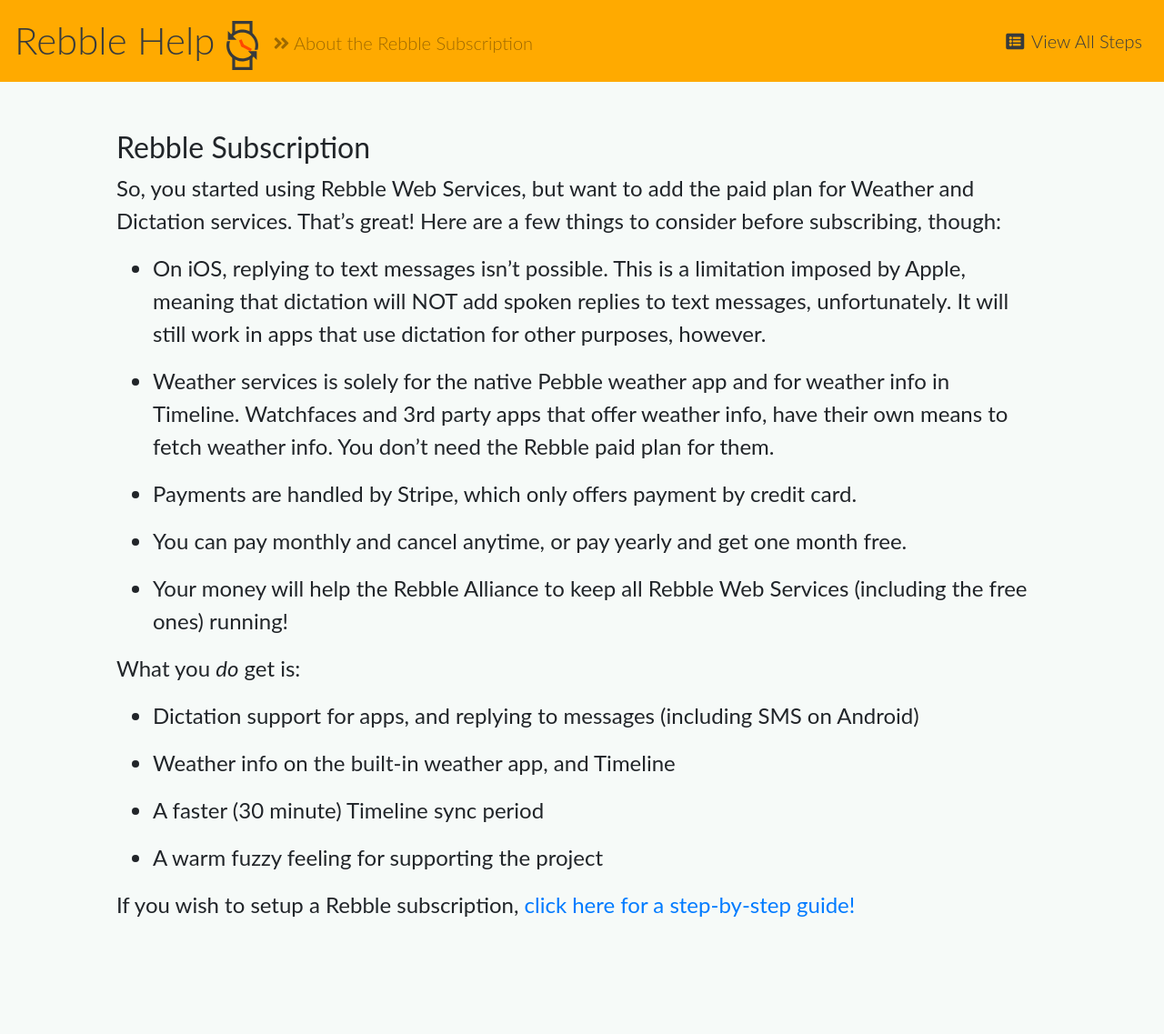
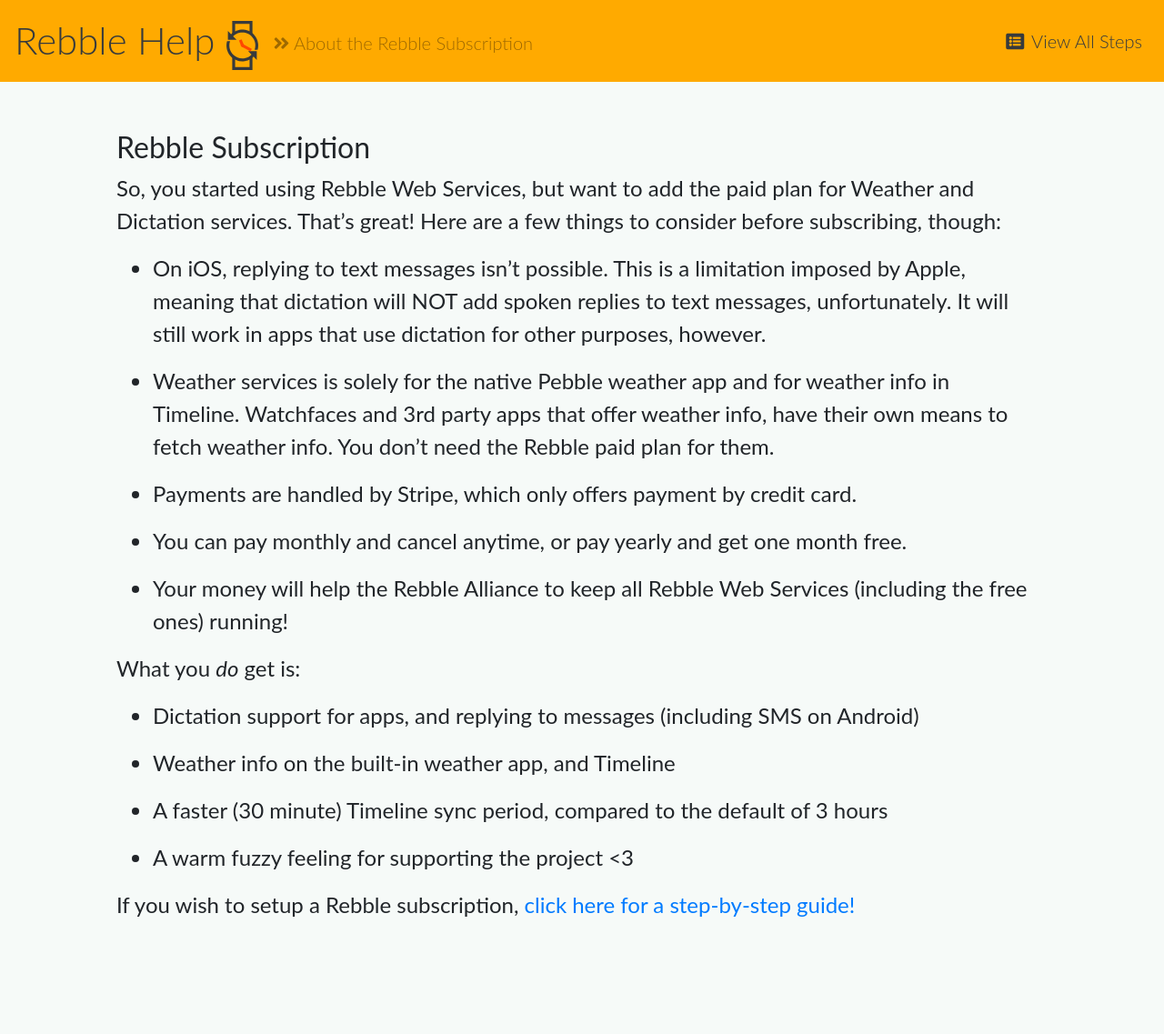
Before and after one commit to pebble-dev/rebble-help, a Jekyll site: the page built from _topic/subscription.md, in a window 1280 px wide. Shown: the whole page at 91% size. Built offline with Jekyll 4.4.1, drawn with Linux system fonts in a browser that asks for light colours; nearby versions of some CDN libraries.

Commit message:
some more changes to subscription stuff

```diff
--- a/_topic/subscription.md
+++ b/_topic/subscription.md
@@ -28,8 +28,8 @@ What you *do* get is:
 
 - Weather info on the built-in weather app, and Timeline
 
-- A faster (30 minute) Timeline sync period
+- A faster (30 minute) Timeline sync period, compared to the default of 3 hours
 
-- A warm fuzzy feeling for supporting the project
+- A warm fuzzy feeling for supporting the project <3
 
 If you wish to setup a Rebble subscription, [click here for a step-by-step guide!](/setup-subscription)
```
